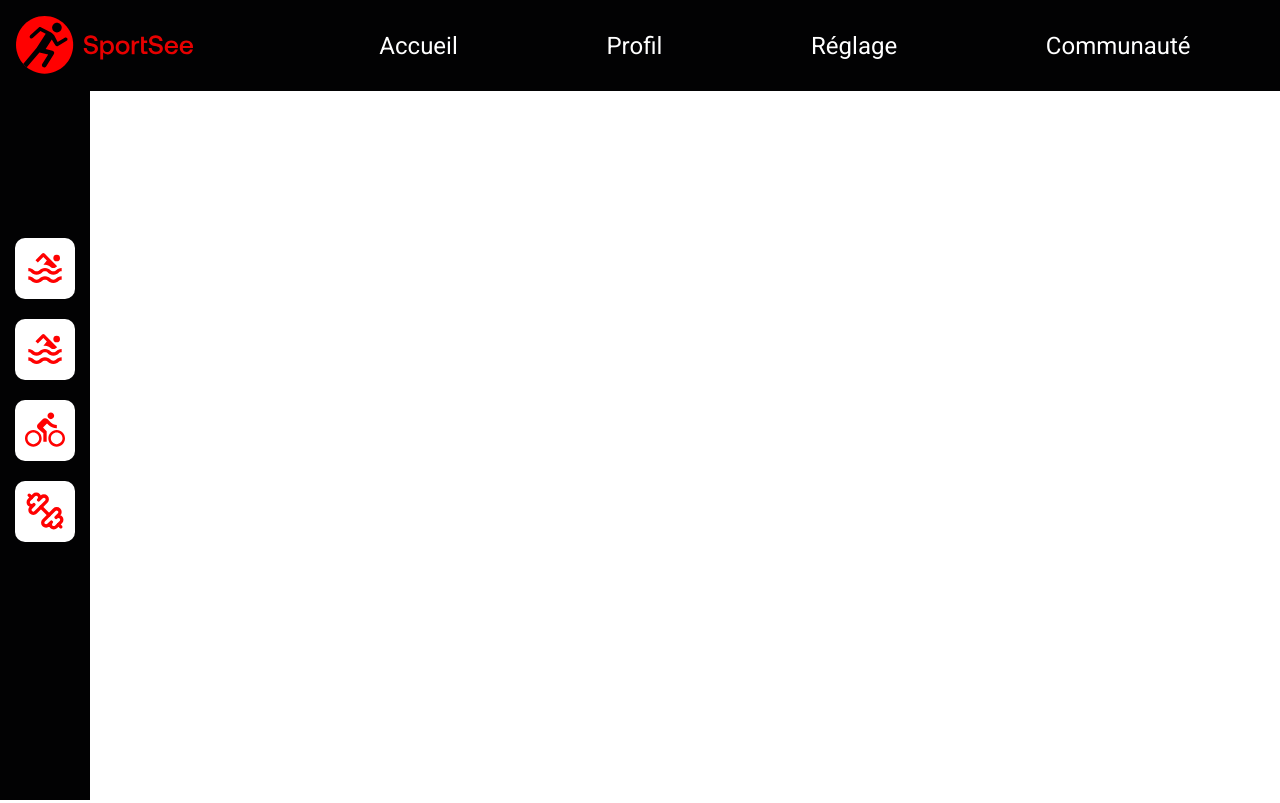
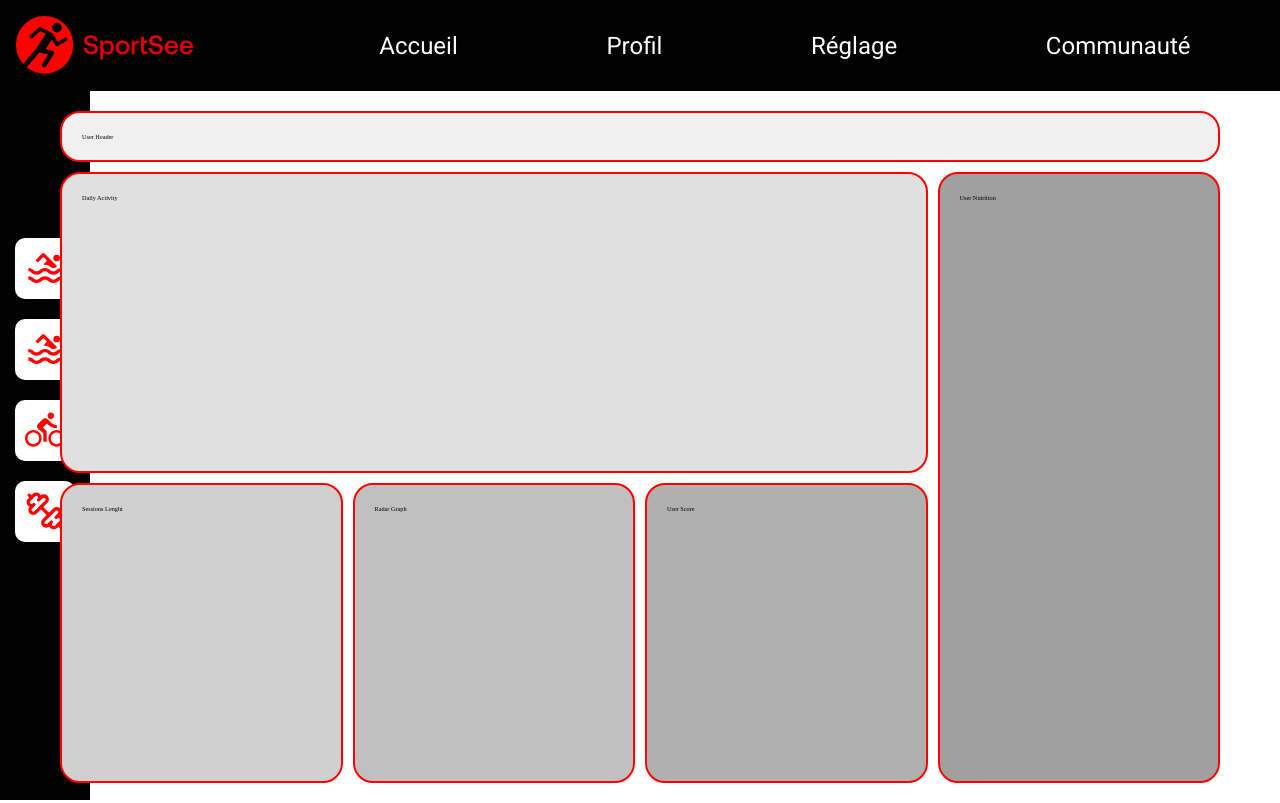
Before and after one commit to AurelieDuynslaeger/SportSee_P12_OCR, a React (Vite) app: page / in a window 1280 px wide. Built offline with nearby package versions, Linux system fonts and the light colour scheme.

Commit message:
✅ main content grid : skeleton done for user dashboard

```diff
--- a/src/App.jsx
+++ b/src/App.jsx
@@ -11,7 +11,12 @@ function App() {
       <TopNav/>
       <LeftNav/>
       <div className='main_content'>
-
+        <div className='user_header'>User Header</div>
+        <div className="user_daily_activity">Daily Activity</div>
+        <div className="user_sessions_length">Sessions Lenght</div>
+        <div className="user_radar_graph">Radar Graph</div>
+        <div className="user_score">User Score</div>
+        <div className="user_nutrition">User Nutrition</div>
       </div>
     </>
   )
--- a/src/stylesheet/App.scss
+++ b/src/stylesheet/App.scss
@@ -13,4 +13,61 @@
   margin: 0 auto;
   padding: 2rem;
   min-height: 89vh;
+  display: grid;
+  grid-template-columns: repeat(4, 1fr);
+  grid-template-rows: auto 1fr 1fr;
+  grid-template-areas:
+    "user_header user_header user_header user_header"
+    "user_daily_activity user_daily_activity user_daily_activity user_nutrition"
+    "user_sessions_length user_radar_graph user_score user_nutrition";
+  gap: 10px;
+  padding: 20px;
 }
+
+.user_header {
+  grid-area: user_header;
+  background-color: #f0f0f0;
+  border: 2px red solid;
+  padding: 20px;
+  border-radius: 20px;
+}
+
+.user_daily_activity {
+  grid-area: user_daily_activity;
+  background-color: #e0e0e0;
+  border: 2px red solid;
+  border-radius: 20px;
+  padding: 20px;
+}
+
+.user_sessions_length {
+  grid-area: user_sessions_length;
+  background-color: #d0d0d0;
+  padding: 20px;
+  border: 2px red solid;
+  border-radius: 20px;
+}
+
+.user_radar_graph {
+  grid-area: user_radar_graph;
+  background-color: #c0c0c0;
+  padding: 20px;
+  border: 2px red solid;
+  border-radius: 20px;
+}
+
+.user_score {
+  grid-area: user_score;
+  background-color: #b0b0b0;
+  border: 2px red solid;
+  border-radius: 20px;
+  padding: 20px;
+}
+
+.user_nutrition {
+  grid-area: user_nutrition;
+  background-color: #a0a0a0;
+  border: 2px red solid;
+  border-radius: 20px;
+  padding: 20px;
+}
```
